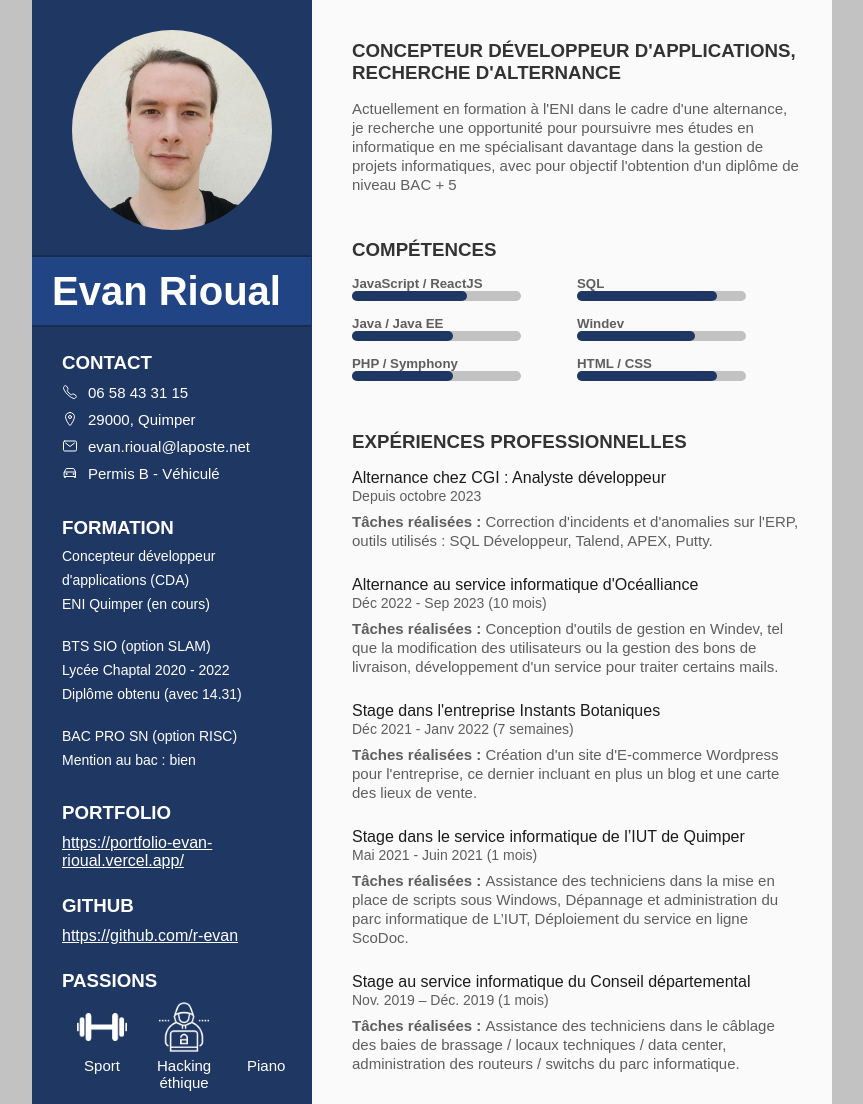
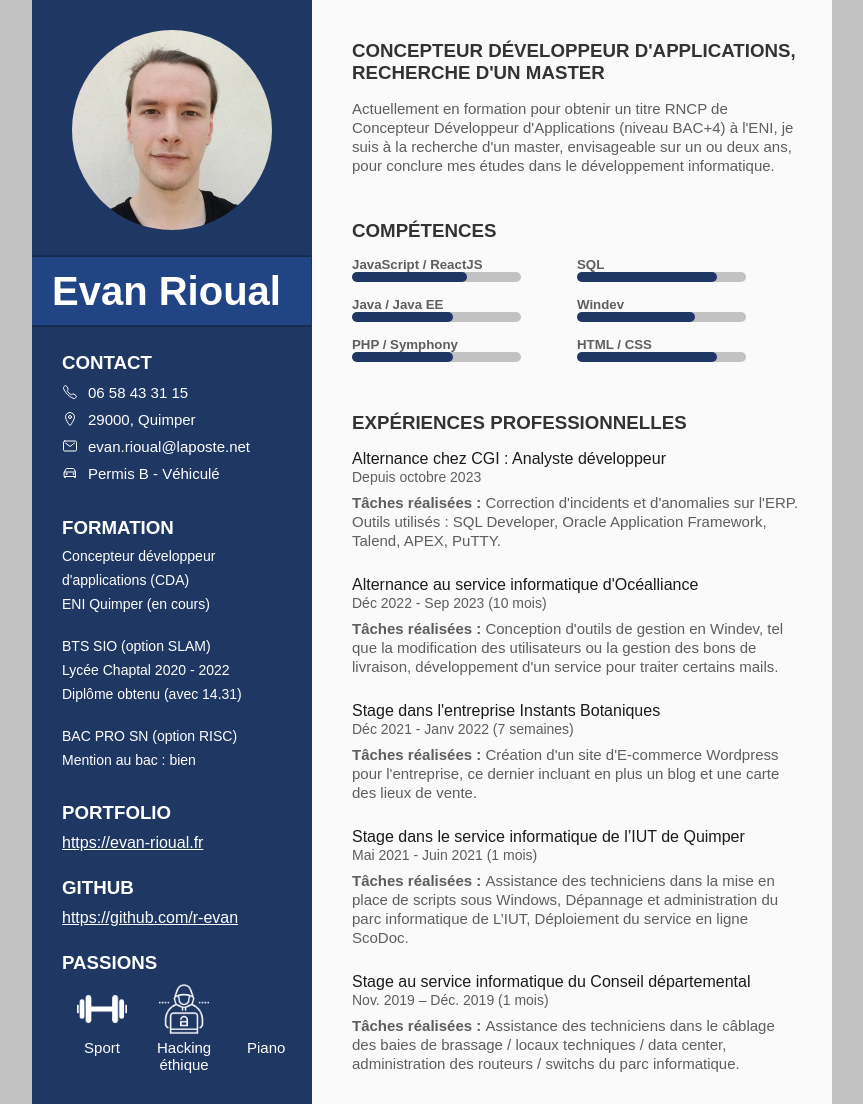
Before and after one commit to r-evan/CV, a plain HTML site: page index.html in a window 1280 px wide. Shown: the top 1104 px of the page, without its empty margins (208-1071 px from the left). Drawn offline with nearby package versions, Linux system fonts and the light colour scheme.

Commit message:
MAJ lien portfolio

```diff
--- a/index.html
+++ b/index.html
@@ -57,8 +57,8 @@
 
             <div class="block">
                 <h3>PORTFOLIO</h3>
-                <a href="https://portfolio-evan-rioual.vercel.app/"
-                    target="_blank">https://portfolio-evan-rioual.vercel.app/</a>
+                <a href="https://evan-rioual.fr"
+                    target="_blank">https://evan-rioual.fr</a>
             </div>
             <div class="block">
                 <h3>GITHUB</h3>
@@ -85,14 +85,19 @@
         </aside>
         <main>
             <div class="profil">
-                <h3>CONCEPTEUR DÉVELOPPEUR D'APPLICATIONS, RECHERCHE D'ALTERNANCE</h3>
+                <h3>CONCEPTEUR DÉVELOPPEUR D'APPLICATIONS, RECHERCHE D'UN MASTER</h3>
                 <!-- <p>Actuellement en formation à l'ENI, je recherche une alternance de 1 an
                     pour continuer ma formation BAC+4 concepteur développeur d'applications, le rythme de
                     l'alternance est de 2 semaines en cours suivi de 1 mois en entreprise.
                 </p> -->
-                <p>Actuellement en formation à l'ENI dans le cadre d'une alternance,
+                <!-- <p> Actuellement en formation à l'ENI dans le cadre d'une alternance,
                     je recherche une opportunité pour poursuivre mes études en informatique en me spécialisant davantage dans la gestion de projets informatiques,
-                    avec pour objectif l'obtention d'un diplôme de niveau BAC + 5</p>
+                    avec pour objectif l'obtention d'un diplôme de niveau BAC + 5</p> -->
+                    <p>
+                        Actuellement en formation pour obtenir un titre RNCP de Concepteur Développeur d'Applications (niveau BAC+4) à l'ENI,
+                        je suis à la recherche d'un master, envisageable sur un ou deux ans, pour conclure mes
+                        études dans le développement informatique.
+                    </p>
             </div>
             <div class="comp">
                 <h3>COMPÉTENCES</h3>
@@ -138,7 +143,11 @@
                 <div class="stage">
                     <p class="stage-titre">Alternance chez CGI : Analyste développeur</p>
                     <p class="stage-date">Depuis octobre 2023</p>
-                    <p><b>Tâches réalisées : </b>Correction d'incidents et d'anomalies sur l'ERP, outils utilisés : SQL Développeur, Talend, APEX, Putty. </p>
+                    <p><b>Tâches réalisées : </b>
+                        Correction d'incidents et d'anomalies sur l'ERP.
+                        Outils utilisés : SQL Developer, Oracle Application Framework,
+                        Talend, APEX, PuTTY.
+                    </p>
                 </div>
                 <div class="stage">
                     <p class="stage-titre">Alternance au service informatique d'Océalliance</p>
```
